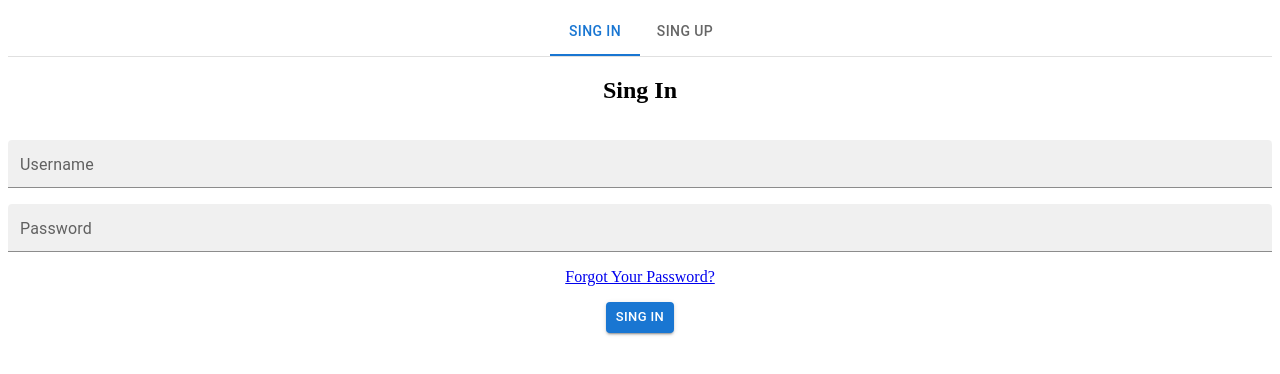
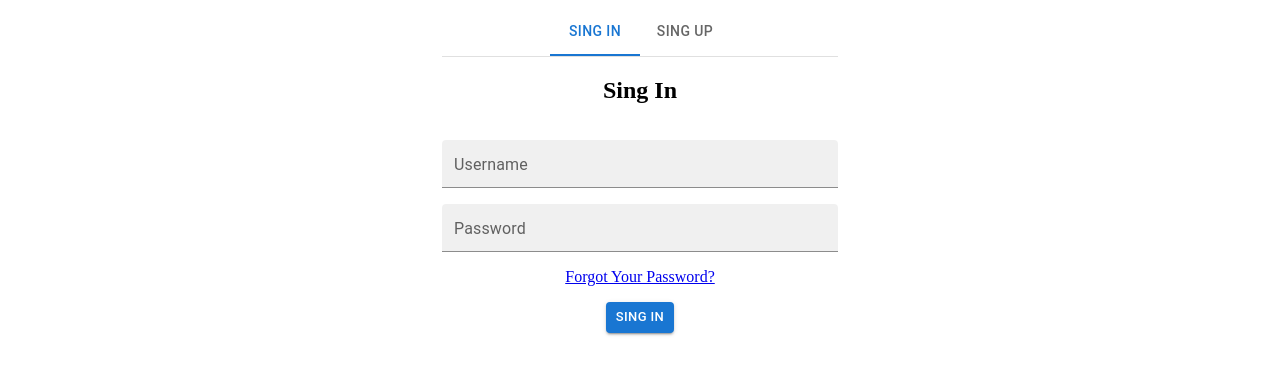
Before and after one commit to Amir-Aminian/schedule-assistant, a React (Create React App) app: page / in a window 1280 px wide. Shown: the top 374 px of the page. Built offline with nearby package versions, Linux system fonts and the light colour scheme.

Commit message:
added style to authentication container

```diff
--- a/src/containers/Authentication .js
+++ b/src/containers/Authentication .js
@@ -1,13 +1,14 @@
 import { BrowserRouter, Routes, Route } from "react-router-dom";
-import NavigationBar from "../components/authentication/NavigationBar";
 import SingIn from "../components/authentication/SingIn";
 import SingUp from "../components/authentication/SingUp";
 import ForgotPassword from "../components/authentication/ForgotPassword";
+import { Container } from "@mui/material";
 
 
 
 const Authentication = () => {
   return (
+    <Container maxWidth="xs">
       <BrowserRouter>
         <Routes>
           <Route path="/" element={<SingIn />} />
@@ -16,6 +17,7 @@ const Authentication = () => {
           <Route path="*" element={<h1>ERROR 404</h1>} />
         </Routes>
       </BrowserRouter>
+    </Container>
   );
 }
 
```
Lines whose indentation alone changed are shown as unchanged.
